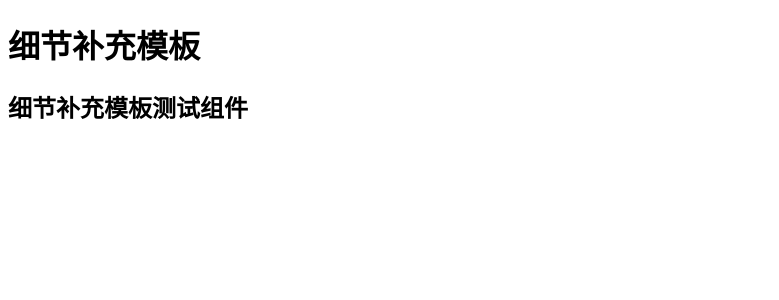
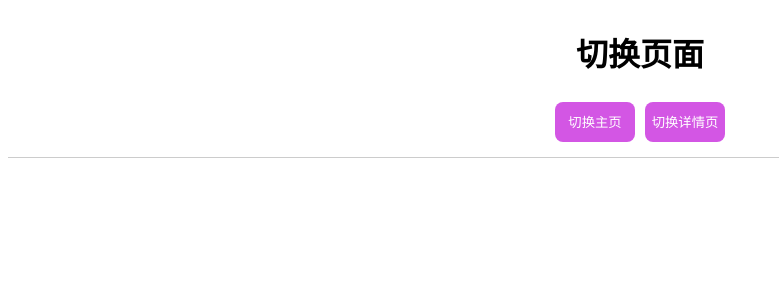
Before and after one commit to LvYuanWang/vue3_details_supplementary, a Vue app: page / in a window 1280 px wide. Shown: the top 300 px of the page, without its empty margins (0-779 px from the left). Built offline with nearby package versions, Linux system fonts and the light colour scheme.

Commit message:
refactor:  重构 App.vue 以使用异步组件加载。 - feat: 添加 Home 和 Detail 组件，并实现图像显示功能。 - feat:引入全局样式并删除未使用的 TestComponent。

```diff
--- a/src/App.vue
+++ b/src/App.vue
@@ -1,12 +1,46 @@
 <template>
   <div id="app">
-    <h1>细节补充模板</h1>
-    <TestComponent />
+    <h1>切换页面</h1>
+    <div class="btns">
+      <button @click="loadComponent('Home')">切换主页</button>
+      <button @click="loadComponent('Detail')">切换详情页</button>
+    </div>
+
+    <component v-if="currentComponent" :is="currentComponent"></component>
   </div>
 </template>
 
 <script setup>
-import TestComponent from './components/TestComponent.vue'
+// import Home from './components/Home.vue'
+// import Detail from './components/Detail.vue'
+import { shallowRef, defineAsyncComponent } from 'vue'
+
+// 当前组件
+const currentComponent = shallowRef(null)
+
+/**
+ * 使用 defineAsyncComponent 异步加载组件
+ * @param component 组件名称
+ */
+const loadComponent = (component) => {
+  currentComponent.value = defineAsyncComponent(() => import(`./components/${component}.vue`))
+}
 </script>
 
-<style scoped></style>
+<style scoped>
+#app {
+  display: flex;
+  flex-direction: column;
+  align-items: center;
+  gap: 5px;
+}
+
+.btns {
+  display: flex;
+  justify-content: center;
+  padding-bottom: 15px;
+  width: 100%;
+  border-bottom: 1px solid #ccc;
+  gap: 10px;
+}
+</style>
--- /dev/null
+++ b/src/assets/global.css
@@ -0,0 +1,25 @@
+.container {
+  padding: 15px;
+  border-radius: 15px;
+  box-shadow: 0 4px 8px #ccc;
+  margin-top: 10px;
+}
+
+button {
+  height: 40px;
+  width: 80px;
+  border: none;
+  border-radius: 8px;
+  background-color: #d356e4;
+  color: #fff;
+  cursor: pointer;
+  transition: all .5s;
+}
+
+button:hover {
+  opacity: .8;
+}
+
+button:active {
+  opacity: .4;
+}
--- /dev/null
+++ b/src/components/Detail.vue
@@ -0,0 +1,35 @@
+<template>
+  <div class="container">
+    <h2>这是详情页</h2>
+    <ImageComponent :imgName="imgArr[currentIndex]" />
+  </div>
+</template>
+
+<script setup>
+import { onUnmounted, ref } from 'vue'
+import ImageComponent from './ImageComponent.vue'
+
+// 导入所有的图片文件
+const imgModules = import.meta.glob('../assets/*.{jpg,png,gif,jpeg,svg}', { eager: true })
+
+// 当前图片索引
+const currentIndex = ref(0)
+
+// 获取所有图片的文件名数组
+const imgArr = Object.keys(imgModules).map((path) => path.split('/').pop())
+
+// 计时器
+let timer = null
+
+// 每过一秒随机变换图片
+timer = setInterval(() => {
+  currentIndex.value = Math.floor(Math.random() * imgArr.length)
+}, 1000)
+
+// 删除定时器
+onUnmounted(() => {
+  clearInterval(timer)
+})
+</script>
+
+<style scoped></style>
--- /dev/null
+++ b/src/components/Home.vue
@@ -0,0 +1,10 @@
+<template>
+  <div class="container">
+    <h2>这是Home页面</h2>
+    <p>当前时间: {{ new Date().toLocaleString() }}</p>
+  </div>
+</template>
+
+<script setup></script>
+
+<style scoped></style>
--- /dev/null
+++ b/src/components/ImageComponent.vue
@@ -0,0 +1,43 @@
+<template>
+  <div class="image-container">
+    <img :src="`../src/assets/${imgName}`" :alt="imgName" :title="imgName" />
+  </div>
+</template>
+
+<script setup>
+defineProps({
+  imgName: {
+    type: String,
+    default: '机甲.jpg',
+  },
+})
+</script>
+
+<style scoped>
+.image-container {
+  /* 容器样式 */
+  width: 100%;
+  max-width: 600px;
+  margin: 0 auto;
+  box-sizing: border-box;
+  padding: 10px;
+  border-radius: 8px;
+  box-shadow: 0 4px 8px rgba(0, 0, 0, 0.1);
+  background-color: #fff;
+  transition: transform 0.3s ease;
+}
+
+.image-container:hover {
+  transform: translateY(-5px);
+  cursor: pointer;
+}
+
+.image-container img {
+  /* 图片样式 */
+  width: 100%;
+  height: auto;
+  border-radius: 4px;
+  display: block;
+  object-fit: cover;
+}
+</style>
--- a/src/components/TestComponent.vue
+++ /dev/null
@@ -1,9 +0,0 @@
-<template>
-  <div class="testComponent_container">
-    <h2>细节补充模板测试组件</h2>
-  </div>
-</template>
-
-<script setup></script>
-
-<style scoped></style>
--- a/src/main.js
+++ b/src/main.js
@@ -1,5 +1,6 @@
 import { createApp } from 'vue'
 import App from './App.vue'
+import './assets/global.css'
 
 const app = createApp(App)
 
```
Also changed, not shown: 1 other file (tests, documents, lock files or other folders).
